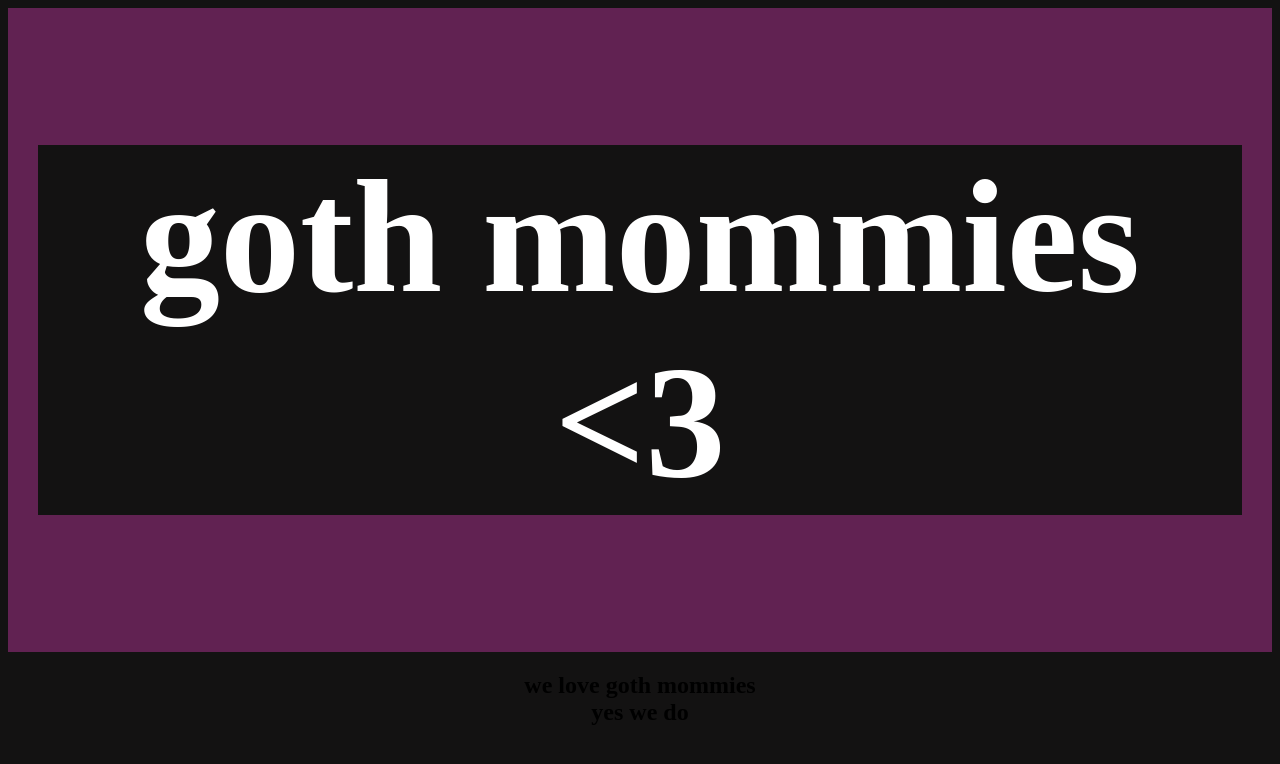
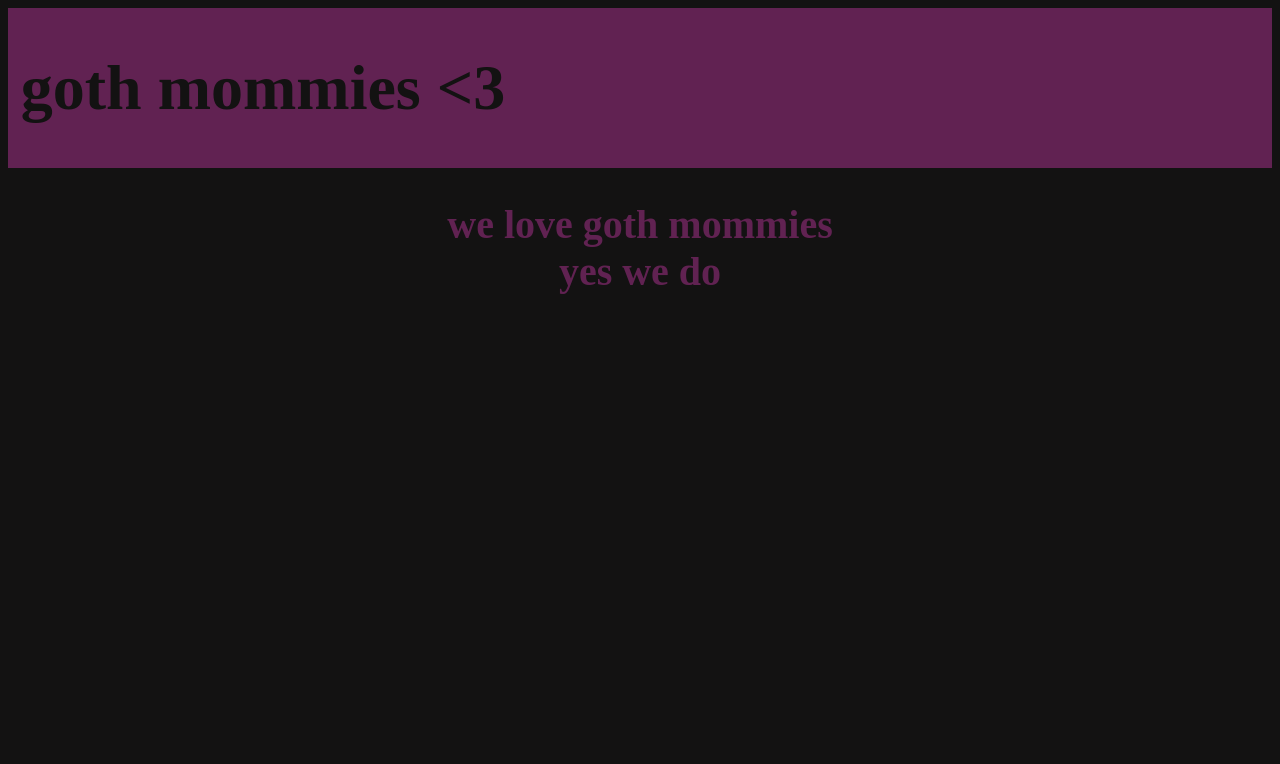
Before and after one commit to toucaneater/goth-mommy-website, a plain HTML site: page index.html in a window 1280 px wide. Drawn offline with Linux system fonts and the light colour scheme.

Commit message:
worked on css

```diff
--- a/index.html
+++ b/index.html
@@ -7,11 +7,8 @@
         <header>
             <h1>goth mommies &lt;3</h1>
         </header>
-
-        <center>
         <h2>
             we love goth mommies <br>
             yes we do
         </h2>
-        </center>
     </body>
--- a/style.css
+++ b/style.css
@@ -1,17 +1,26 @@
 :root {
-    --NIGGA: rgb(19, 18, 18);
-    --good: rgb(97,34,82)
+    --black: rgb(19, 18, 18);
+    --primary: rgb(97,34,82)
 }
 
 
-* {
-    background-color: var(--NIGGA);
+body {
+    background-color: var(--black);
 }
 
 header {
-  background-color: rgb(97, 34, 82);
-  padding: 30px;
+  background-color: var(--primary);
+  padding-top: 0.01vh;
+  padding-bottom: 0.01vh;
+  padding-left: 1vw;
+  padding-right:1vw;
+  text-align: left;
+  font-size: 4vh;
+  color: var(--black);
+}
+
+h2 {
   text-align: center;
-  font-size: 10vh;
-  color: white;
+  font-size: 5vh;
+  color: var(--primary);
 }
```
